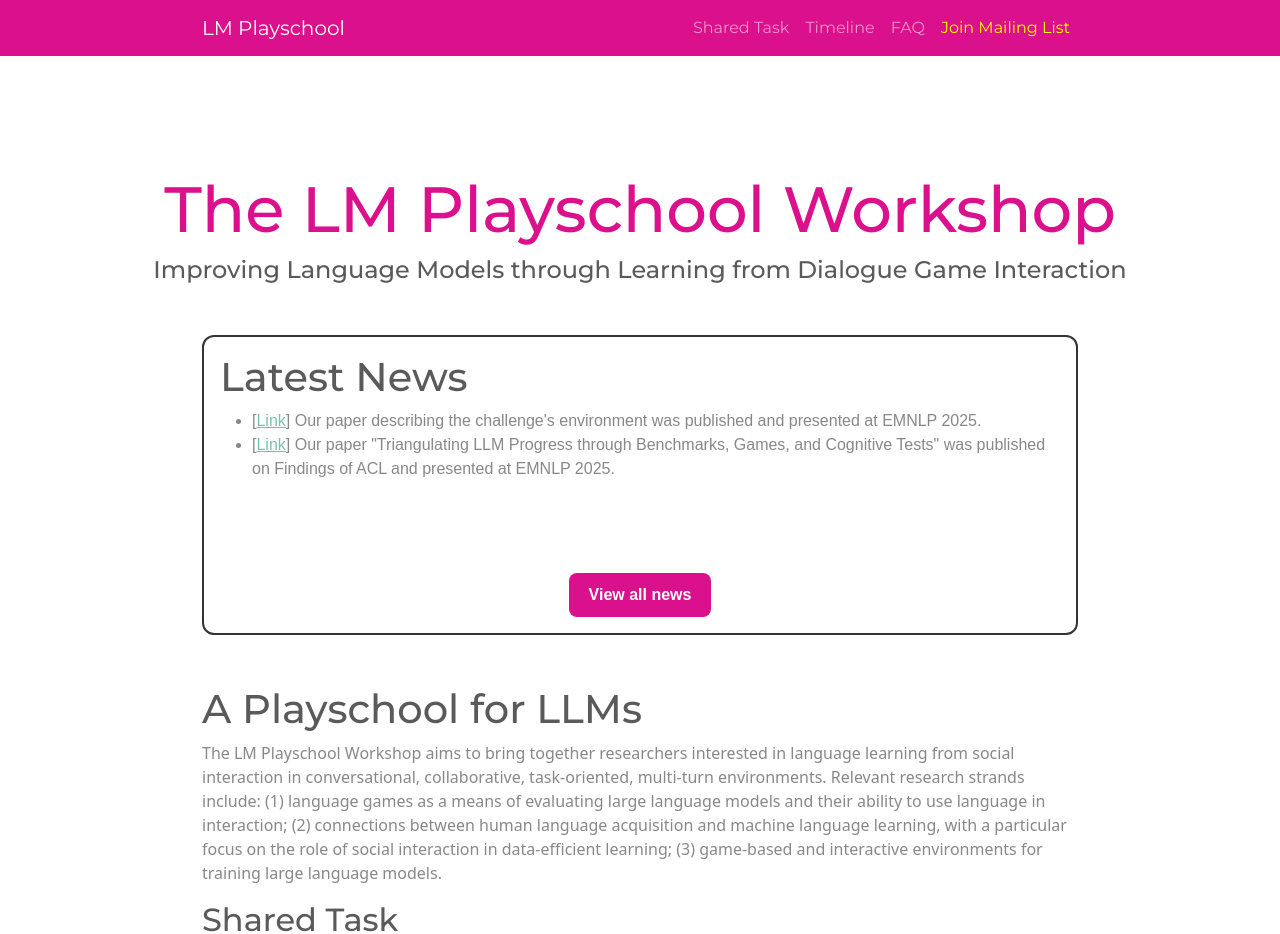
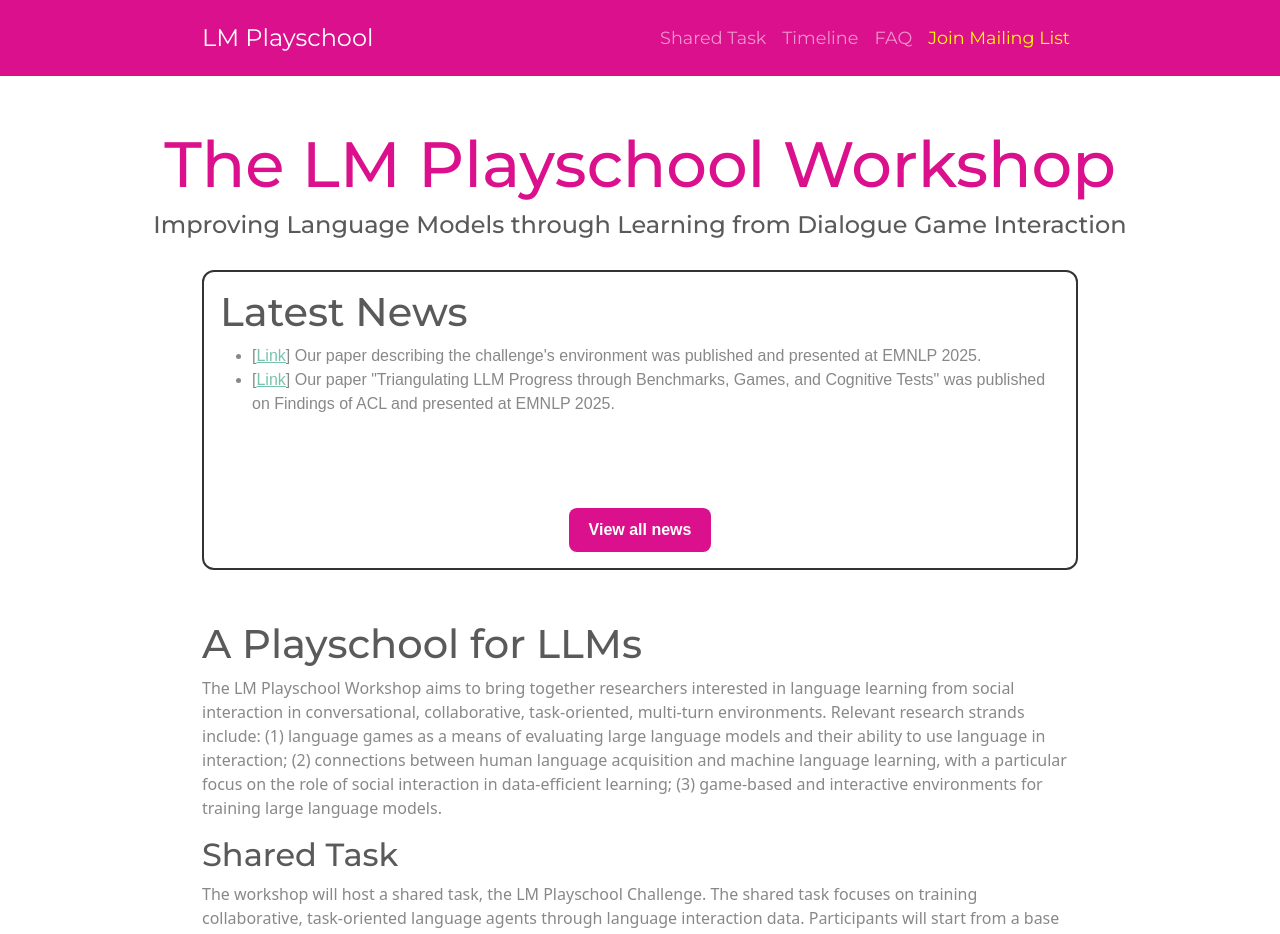
Before and after one commit to lm-playschool/lm-playschool.github.io, a Jekyll site: the page built from index.md, in a window 1280 px wide. Shown: the top 934 px of the page. Built offline with Jekyll 4.4.1, drawn with Linux system fonts in a browser that asks for light colours; our own code applies the rules of GitHub Pages for plain Markdown files.

Commit message:
Update navbar and header styles

```diff
--- a/assets/main.scss
+++ b/assets/main.scss
@@ -20,13 +20,23 @@
 
 .nav-color{
   background-color: rgb(219, 16, 140) !important;
+  padding-top: 15px !important;
+  padding-bottom: 15px !important;
+}
+
+.nav-color .navbar-brand {
+  font-size: 1.5rem;
+}
+
+.nav-color .nav-link {
+  font-size: 1.1rem;
 }
 
 .header-home{
-  padding-top:65px;
+  padding-top: 30px;
   text-align: center;
-  margin-top:50px;
-  margin-bottom:50px;
+  margin-top: 20px;
+  margin-bottom: 30px;
 }
 .p-footer{
   margin-top: 1rem;
```
